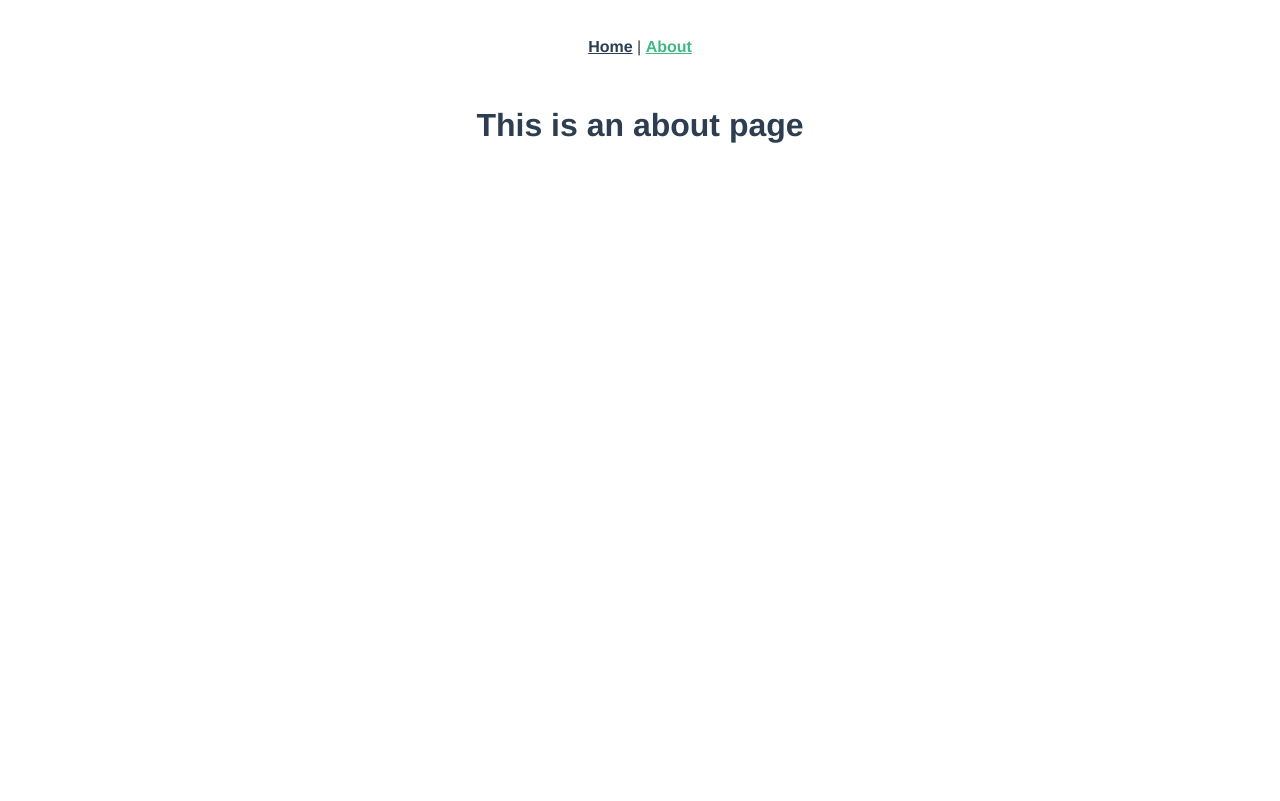
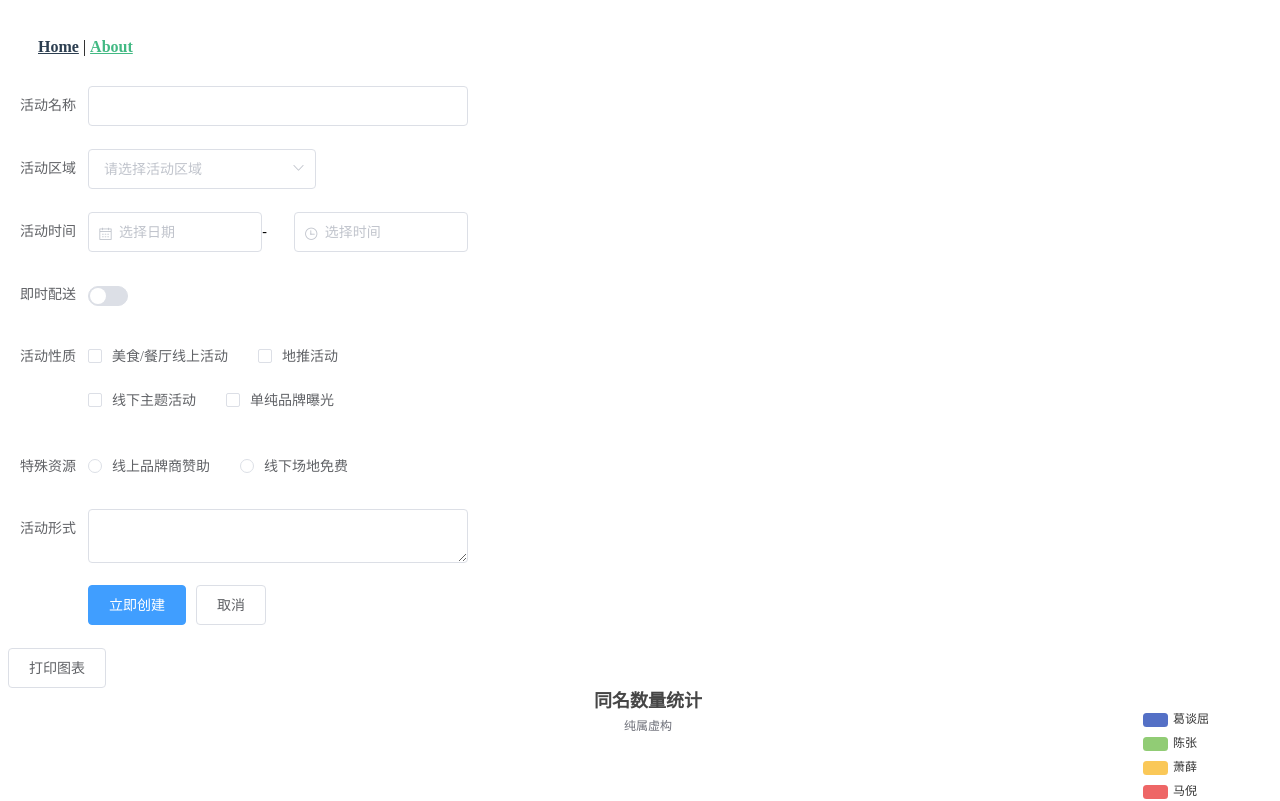
Before and after one commit to fengyun2/vuecli-upgrade, a Vue app: page /about in a window 1280 px wide. Shown: the top 801 px of the page. Built offline with nearby package versions, Linux system fonts and the light colour scheme.

Commit message:
feat: add npm packages

```diff
--- a/package.json
+++ b/package.json
@@ -8,7 +8,13 @@
     "lint": "vue-cli-service lint"
   },
   "dependencies": {
+    "axios": "^1.4.0",
     "core-js": "^2.6.5",
+    "echarts": "^5.4.2",
+    "element-ui": "^2.15.13",
+    "html2canvas": "^1.4.1",
+    "lodash": "^4.17.21",
+    "moment": "^2.29.4",
     "vue": "^2.6.10",
     "vue-router": "^3.0.3",
     "vuex": "^3.0.1"
--- a/src/App.vue
+++ b/src/App.vue
@@ -10,11 +10,11 @@
 
 <style lang="scss">
 #app {
-  font-family: "Avenir", Helvetica, Arial, sans-serif;
-  -webkit-font-smoothing: antialiased;
-  -moz-osx-font-smoothing: grayscale;
-  text-align: center;
-  color: #2c3e50;
+  // font-family: "Avenir", Helvetica, Arial, sans-serif;
+  // -webkit-font-smoothing: antialiased;
+  // -moz-osx-font-smoothing: grayscale;
+  // text-align: center;
+  // color: #2c3e50;
 }
 #nav {
   padding: 30px;
--- /dev/null
+++ b/src/components/Form.vue
@@ -0,0 +1,104 @@
+<template>
+  <el-form class="form" ref="form" :model="form" label-width="80px">
+    <el-form-item label="活动名称">
+      <el-input v-model="form.name"></el-input>
+    </el-form-item>
+    <el-form-item label="活动区域">
+      <el-select v-model="form.region" placeholder="请选择活动区域">
+        <el-option label="区域一" value="shanghai"></el-option>
+        <el-option label="区域二" value="beijing"></el-option>
+      </el-select>
+    </el-form-item>
+    <el-form-item label="活动时间">
+      <el-col :span="11">
+        <el-date-picker
+          type="date"
+          placeholder="选择日期"
+          v-model="form.date1"
+          style="width: 100%;"
+        ></el-date-picker>
+      </el-col>
+      <el-col class="line" :span="2">-</el-col>
+      <el-col :span="11">
+        <el-time-picker
+          placeholder="选择时间"
+          v-model="form.date2"
+          style="width: 100%;"
+        ></el-time-picker>
+      </el-col>
+    </el-form-item>
+    <el-form-item label="即时配送">
+      <el-switch v-model="form.delivery"></el-switch>
+    </el-form-item>
+    <el-form-item label="活动性质">
+      <el-checkbox-group v-model="form.type">
+        <el-checkbox label="美食/餐厅线上活动" name="type"></el-checkbox>
+        <el-checkbox label="地推活动" name="type"></el-checkbox>
+        <el-checkbox label="线下主题活动" name="type"></el-checkbox>
+        <el-checkbox label="单纯品牌曝光" name="type"></el-checkbox>
+      </el-checkbox-group>
+    </el-form-item>
+    <el-form-item label="特殊资源">
+      <el-radio-group v-model="form.resource">
+        <el-radio label="线上品牌商赞助"></el-radio>
+        <el-radio label="线下场地免费"></el-radio>
+      </el-radio-group>
+    </el-form-item>
+    <el-form-item label="活动形式">
+      <el-input type="textarea" v-model="form.desc"></el-input>
+    </el-form-item>
+    <el-form-item>
+      <el-button type="primary" @click="onSubmit">立即创建</el-button>
+      <el-button>取消</el-button>
+    </el-form-item>
+  </el-form>
+</template>
+
+<script>
+import moment from "moment";
+import { cloneDeep } from "lodash";
+import axios from "axios";
+export default {
+  data() {
+    return {
+      form: {
+        name: "",
+        region: "",
+        date1: "",
+        date2: "",
+        delivery: false,
+        type: [],
+        resource: "",
+        desc: ""
+      }
+    };
+  },
+  methods: {
+    onSubmit() {
+      console.log("submit!");
+      const formData = cloneDeep(this.form);
+      formData.date1 = formData.date1
+        ? moment(formData.date1).format("YYYY/MM/DD HH:mm:ss")
+        : "";
+      formData.date2 = formData.date2
+        ? moment(formData.date2).format("YYYY/MM/DD HH:mm:ss")
+        : "";
+
+      axios
+        .post("http://localhost:3000/save", formData)
+        .then(() => {
+          this.$message.success("保存成功");
+        })
+        .catch(() => {
+          this.$message.error("保存失败");
+        });
+    }
+  }
+};
+</script>
+
+<style lang="scss" scoped>
+.form {
+  width: 460px;
+}
+</style>
--- /dev/null
+++ b/src/components/PieLegend.vue
@@ -0,0 +1,119 @@
+<template>
+  <div class="page">
+    <div class="page-header">
+      <el-button @click="print">打印图表</el-button>
+    </div>
+    <div id="PieLegend"></div>
+  </div>
+</template>
+
+<script>
+import * as echarts from "echarts";
+import html2canvas from "html2canvas";
+export default {
+  mounted() {
+    this.initRender();
+  },
+  methods: {
+    print() {
+      html2canvas(document.getElementById("PieLegend"))
+        .then(canvas => {
+          document.body.appendChild(canvas);
+          this.$message.success("打印图表成功");
+        })
+        .catch(() => {
+          this.$message.error("打印图表失败");
+        });
+    },
+    initRender() {
+      var chartDom = document.getElementById("PieLegend");
+      var myChart = echarts.init(chartDom);
+      var option;
+
+      const data = genData(50);
+      option = {
+        title: {
+          text: "同名数量统计",
+          subtext: "纯属虚构",
+          left: "center"
+        },
+        tooltip: {
+          trigger: "item",
+          formatter: "{a} <br/>{b} : {c} ({d}%)"
+        },
+        legend: {
+          type: "scroll",
+          orient: "vertical",
+          right: 10,
+          top: 20,
+          bottom: 20,
+          data: data.legendData
+        },
+        series: [
+          {
+            name: "姓名",
+            type: "pie",
+            radius: "55%",
+            center: ["40%", "50%"],
+            data: data.seriesData,
+            emphasis: {
+              itemStyle: {
+                shadowBlur: 10,
+                shadowOffsetX: 0,
+                shadowColor: "rgba(0, 0, 0, 0.5)"
+              }
+            }
+          }
+        ]
+      };
+      function genData(count) {
+        // prettier-ignore
+        const nameList = [
+        '赵', '钱', '孙', '李', '周', '吴', '郑', '王', '冯', '陈', '褚', '卫', '蒋', '沈', '韩', '杨', '朱', '秦', '尤', '许', '何', '吕', '施', '张', '孔', '曹', '严', '华', '金', '魏', '陶', '姜', '戚', '谢', '邹', '喻', '柏', '水', '窦', '章', '云', '苏', '潘', '葛', '奚', '范', '彭', '郎', '鲁', '韦', '昌', '马', '苗', '凤', '花', '方', '俞', '任', '袁', '柳', '酆', '鲍', '史', '唐', '费', '廉', '岑', '薛', '雷', '贺', '倪', '汤', '滕', '殷', '罗', '毕', '郝', '邬', '安', '常', '乐', '于', '时', '傅', '皮', '卞', '齐', '康', '伍', '余', '元', '卜', '顾', '孟', '平', '黄', '和', '穆', '萧', '尹', '姚', '邵', '湛', '汪', '祁', '毛', '禹', '狄', '米', '贝', '明', '臧', '计', '伏', '成', '戴', '谈', '宋', '茅', '庞', '熊', '纪', '舒', '屈', '项', '祝', '董', '梁', '杜', '阮', '蓝', '闵', '席', '季', '麻', '强', '贾', '路', '娄', '危'
+    ];
+        const legendData = [];
+        const seriesData = [];
+        for (var i = 0; i < count; i++) {
+          var name =
+            Math.random() > 0.65
+              ? makeWord(4, 1) + "·" + makeWord(3, 0)
+              : makeWord(2, 1);
+          legendData.push(name);
+          seriesData.push({
+            name: name,
+            value: Math.round(Math.random() * 100000)
+          });
+        }
+        return {
+          legendData: legendData,
+          seriesData: seriesData
+        };
+        function makeWord(max, min) {
+          const nameLen = Math.ceil(Math.random() * max + min);
+          const name = [];
+          for (var i = 0; i < nameLen; i++) {
+            name.push(
+              nameList[Math.round(Math.random() * nameList.length - 1)]
+            );
+          }
+          return name.join("");
+        }
+      }
+
+      option && myChart.setOption(option);
+    }
+  }
+};
+</script>
+
+<style lang="scss" scoped>
+.page {
+  width: 100vw;
+  min-height: 100vh;
+
+  & #PieLegend {
+    width: 100vw;
+    height: 100vh;
+  }
+}
+</style>
--- a/src/main.js
+++ b/src/main.js
@@ -1,9 +1,12 @@
 import Vue from "vue";
+import ElementUI from "element-ui";
+import "element-ui/lib/theme-chalk/index.css";
 import App from "./App.vue";
 import router from "./router";
 import store from "./store";
 
 Vue.config.productionTip = false;
+Vue.use(ElementUI);
 
 new Vue({
   router,
--- a/src/views/About.vue
+++ b/src/views/About.vue
@@ -1,5 +1,18 @@
 <template>
   <div class="about">
-    <h1>This is an about page</h1>
+    <IForm />
+    <PieLegend />
   </div>
 </template>
+<script>
+import IForm from "@/components/Form.vue";
+import PieLegend from "@/components/PieLegend.vue";
+
+export default {
+  name: "home",
+  components: {
+    IForm,
+    PieLegend
+  }
+};
+</script>
--- a/src/views/Home.vue
+++ b/src/views/Home.vue
@@ -1,18 +1,24 @@
 <template>
   <div class="home">
-    <img alt="Vue logo" src="../assets/logo.png" />
-    <HelloWorld msg="Welcome to Your Vue.js App" />
+    <!-- <img alt="Vue logo" src="../assets/logo.png" /> -->
+    <!-- <HelloWorld msg="Welcome to Your Vue.js App" /> -->
+    <IForm />
+    <PieLegend />
   </div>
 </template>
 
 <script>
 // @ is an alias to /src
-import HelloWorld from "@/components/HelloWorld.vue";
+// import HelloWorld from "@/components/HelloWorld.vue";
+import IForm from "@/components/Form.vue";
+import PieLegend from "@/components/PieLegend.vue";
 
 export default {
   name: "home",
   components: {
-    HelloWorld
+    // HelloWorld,
+    IForm,
+    PieLegend
   }
 };
 </script>
```
Also changed, not shown: 1 other file (tests, documents, lock files or other folders).
